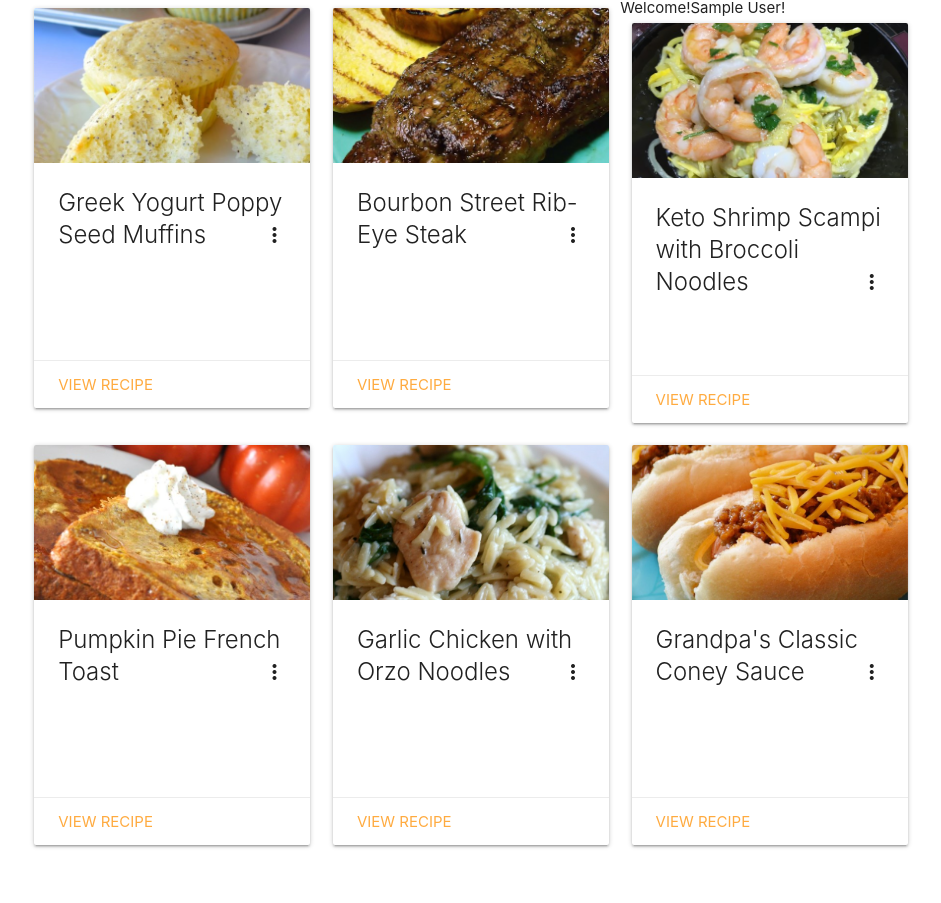
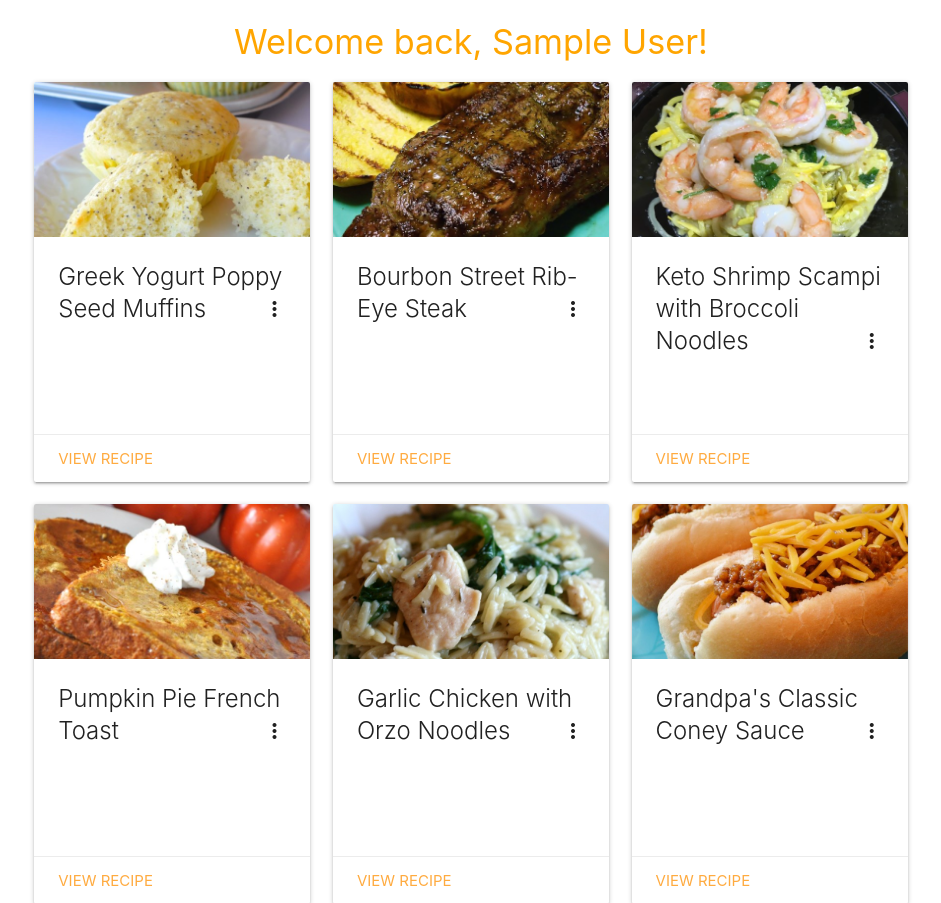
Before and after one commit to gaoyunjiemao/CSIS3280Project, a PHP site: page /home_displayRecipe.php in a window 1280 px wide. Shown: the top 903 px of the page, without its empty margins (169-1110 px from the left). Before the commit the page ends 848 px from the top, so only its background shows below. Run offline with PHP 8.4, Linux system fonts and the light colour scheme; the visitor is signed in with stand-in values (Sample User, id 1); data comes from the database, SQL or seed files in the repository.

Commit message:
Update home_displayRecipe.php

```diff
--- a/home_displayRecipe.php
+++ b/home_displayRecipe.php
@@ -17,7 +17,7 @@
 	require "recipemanagementdb_connect.php";
 
 	if(isset($_SESSION['AuthorName'])){
-		print "Welcome!".$_SESSION['AuthorName']."!";
+		print "<h4 align='center' style='color:orange;'>Welcome back, ".$_SESSION['AuthorName']."!</h4>";
 	}
 
 	global $dbConn;
```
